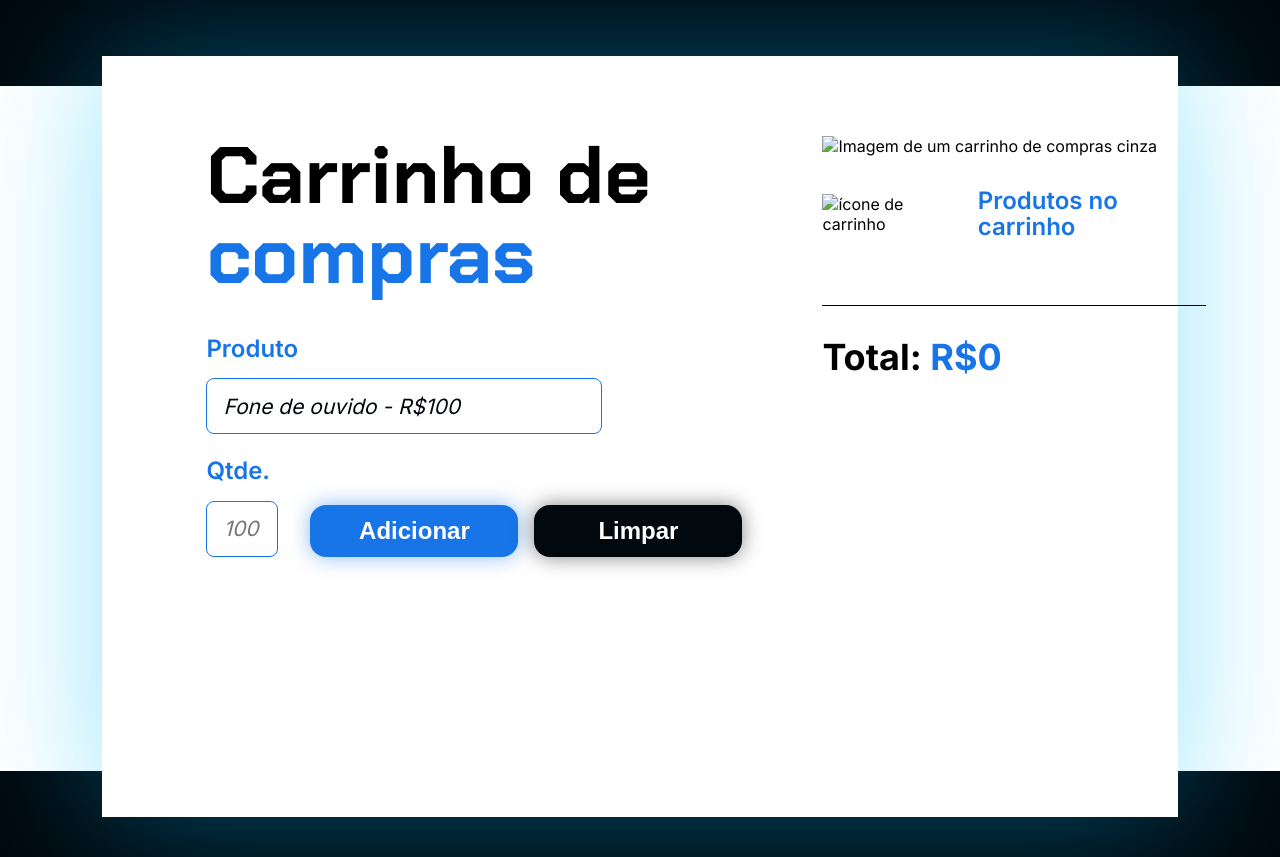
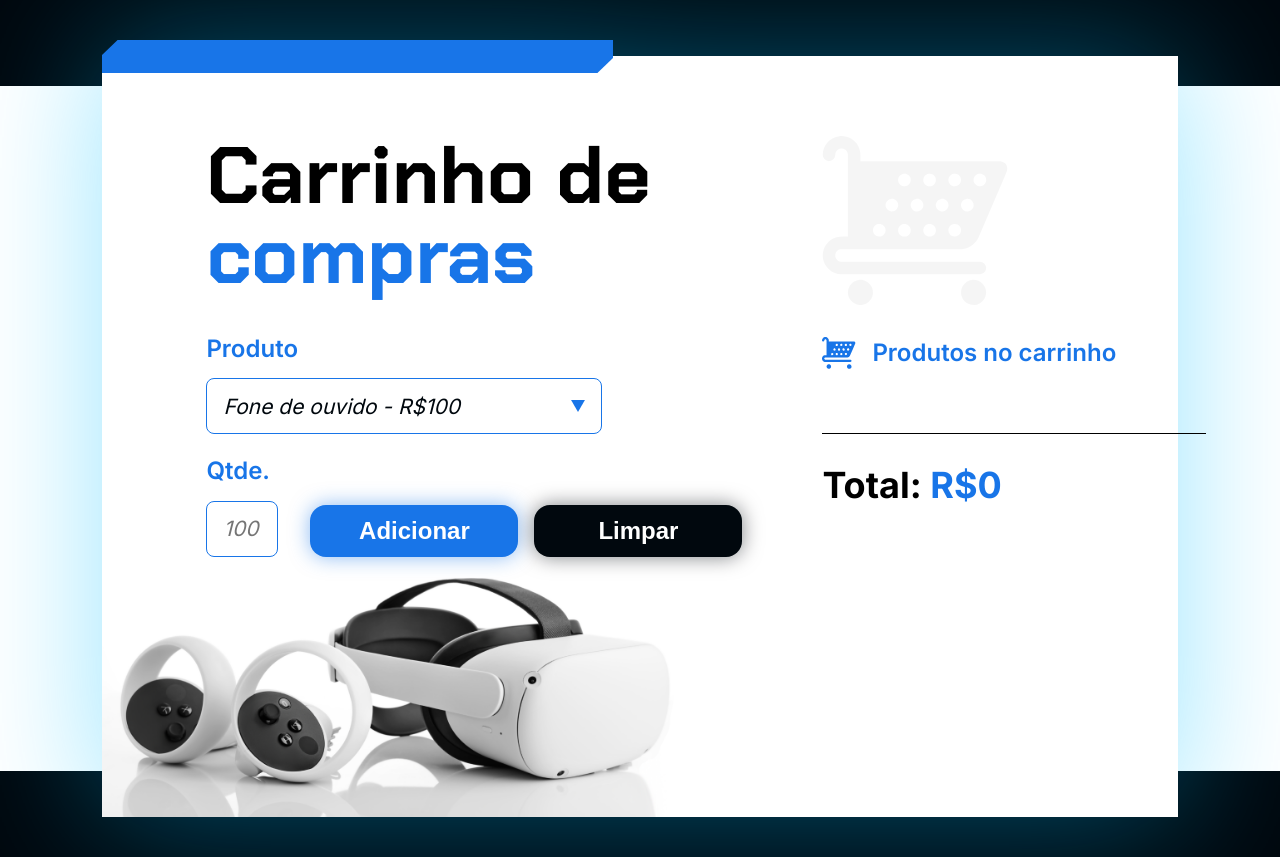
Before and after one commit to luizfaandrade/carrinho-de-compras, a plain HTML site: page index.html in a window 1280 px wide. Drawn offline with Linux system fonts and the light colour scheme.

Commit message:
imagens adicinadas

```diff
--- a/index.html
+++ b/index.html
@@ -47,10 +47,10 @@
       </form>
     </section>
     <section class="carrinho">
-      <img src="./assets/carrinho-cinza.svg" alt="Imagem de um carrinho de compras cinza">
+      <img src="./imagens/carrinho-cinza.svg" alt="Imagem de um carrinho de compras cinza">
 
       <div class="titulo-wrapper">
-        <img src="./assets/icone-carrinho.svg" alt="ícone de carrinho">
+        <img src="./imagens/icone-carrinho.svg" alt="ícone de carrinho">
 
         <h2 class="carrinho__titulo">Produtos no carrinho</h2>
       </div>
--- a/style.css
+++ b/style.css
@@ -54,7 +54,7 @@ input[type="number"] {
   grid-template-columns: 1.375fr 1fr;
   column-gap: 5rem;
 
-  background: white url('./assets/oculos.png') no-repeat bottom left;
+  background: white url('./imagens/oculos.png') no-repeat bottom left;
   background-size: auto 40%;
 
   position: relative;
@@ -65,7 +65,7 @@ input[type="number"] {
   position: absolute;
   width: 31.9375rem;
   height: 2.0625rem;
-  background-image: url('./assets/grafismo-azul.svg');
+  background-image: url('./imagens/grafismo-azul.svg');
   top: -1rem;
 }
 
@@ -110,7 +110,7 @@ input[type="number"] {
   font-weight: 400;
   line-height: 110%;
 
-  background: url('./assets/arrow-down.svg') no-repeat right 1rem top 50%;
+  background: url('./imagens/arrow-down.svg') no-repeat right 1rem top 50%;
 }
 
 .dropdown {
```
Also changed, not shown: imagens/arrow-down.svg (added), imagens/carrinho-cinza.svg (added), imagens/grafismo-azul.svg (added), imagens/icone-carrinho.svg (added), imagens/oculos.png (added), 1 other file.
